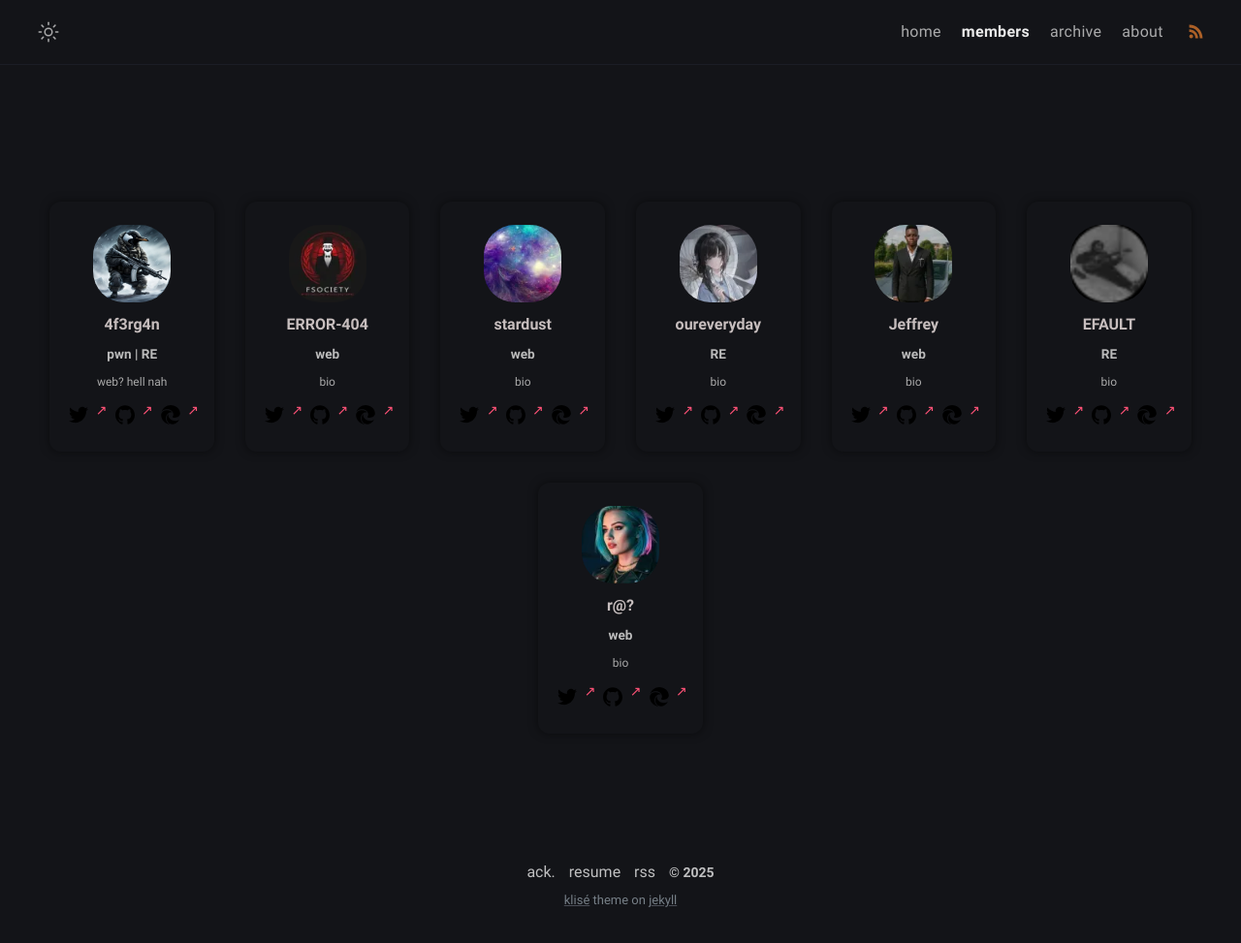
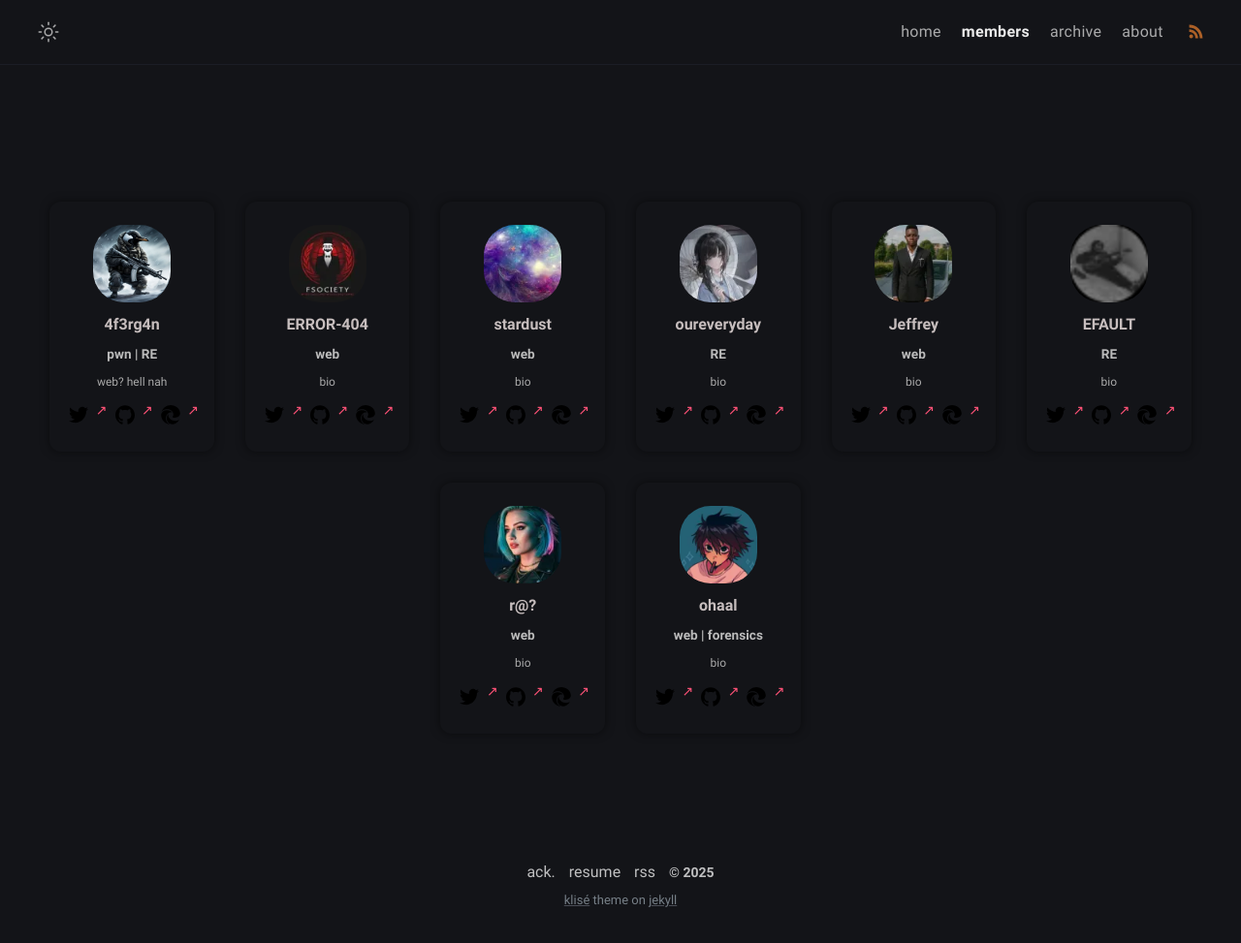
Before and after one commit to M4ntic0re-Team/M4ntic0re-Team.github.io, a Jekyll site: the page built from members/index.html, in a window 1280 px wide. Shown: the whole page at 97% size. Built offline with Jekyll 4.4.1, drawn with Linux system fonts in a browser that asks for light colours.

Commit message:
added ohaal

```diff
--- a/members/index.html
+++ b/members/index.html
@@ -197,11 +197,21 @@ layout: compress
                   <a href="https://ctftime.org/" target="_blank"><img src="website.svg" alt="CTFtime"></a>
                 </div>
               </div>
-            </div>
 
-
+              <div class="member">
+                <img class="avatar" src="ohaal-avatar.png" alt="profile" />
+                <div class="player">ohaal</div>
+                <div class="skills">web | forensics</div>
+                <div class="bio">bio</div>
+                <div class="buttons">
+                  <a href="https://twitter.com/" target="_blank"><img src="twitter.svg" alt="Twitter"></a>
+                  <a href="https://github.com/" target="_blank"><img src="github.svg" alt="GitHub"></a>
+                  <a href="https://ctftime.org/" target="_blank"><img src="website.svg" alt="CTFtime"></a>
+                </div>
+              </div>
             <!-- Add more member blocks here, all inside the same or separate .team divs as needed -->
 
+            </div>
         </div>
 
       </article>
```
Also changed, not shown: members/ohaal-avatar.png (added).
